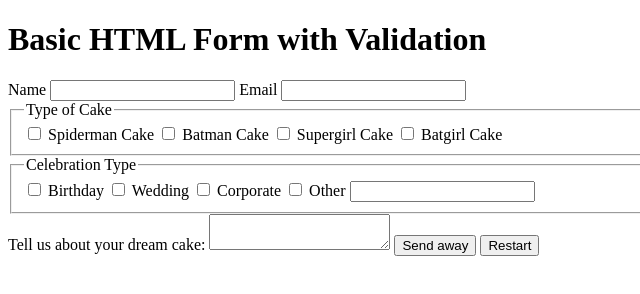
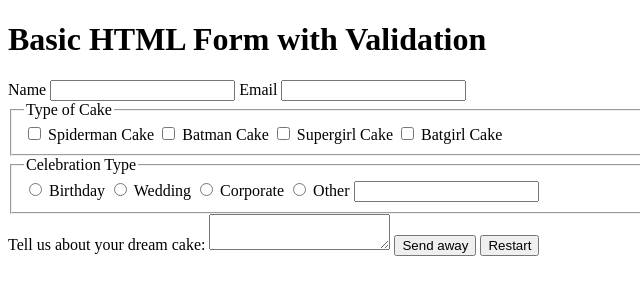
Before and after one commit to lyntco/basic-form, a plain HTML site: page index.html in a window 1280 px wide. Shown: the full height of the page, 0-640 px from the left. Drawn offline with Linux system fonts and the light colour scheme.

Commit message:
Use Radio buttons for Celebration type

```diff
--- a/index.html
+++ b/index.html
@@ -27,15 +27,15 @@
       </fieldset>
       <fieldset name="event-type">
         <legend>Celebration Type</legend>
-        <input id="event-birthday" type="checkbox" />
+        <input id="event-birthday" type="radio" name="event-type"/>
         <label for="event-birthday">Birthday</label>
-        <input id="event-wedding" type="checkbox" />
+        <input id="event-wedding" type="radio" name="event-type"/>
         <label for="event-wedding">Wedding</label>
-        <input id="event-corporate" type="checkbox" />
+        <input id="event-corporate" type="radio" name="event-type"/>
         <label for="event-corporate">Corporate</label>
-        <input id="event-other" type="checkbox" />
+        <input id="event-other" type="radio" name="event-type"/>
         <label for="event-other">Other</label>
-        <input id="event-other-text" type="text" />
+        <input id="event-other-text" type="text" name="event-type"/>
       </fieldset>
       <label for="cake-dreams">Tell us about your dream cake:</label>
       <textarea name="textarea"></textarea>
```
